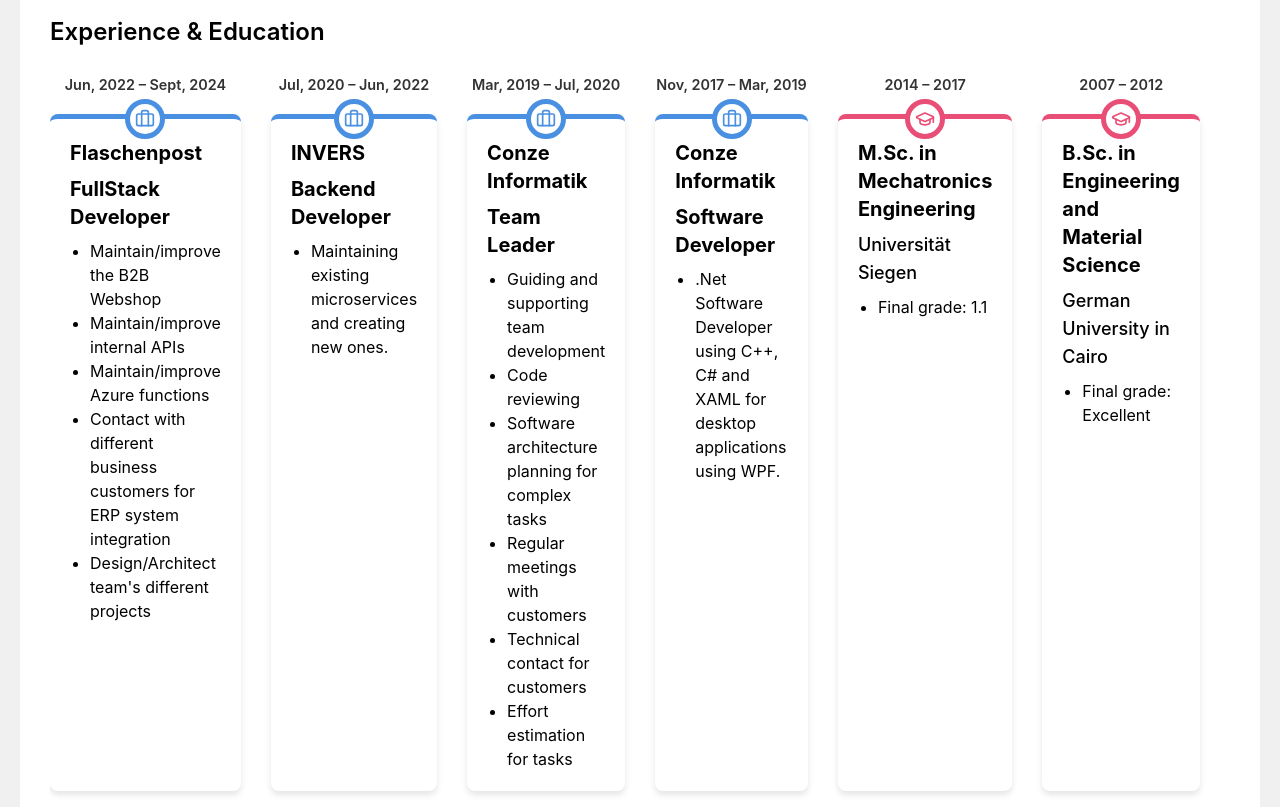
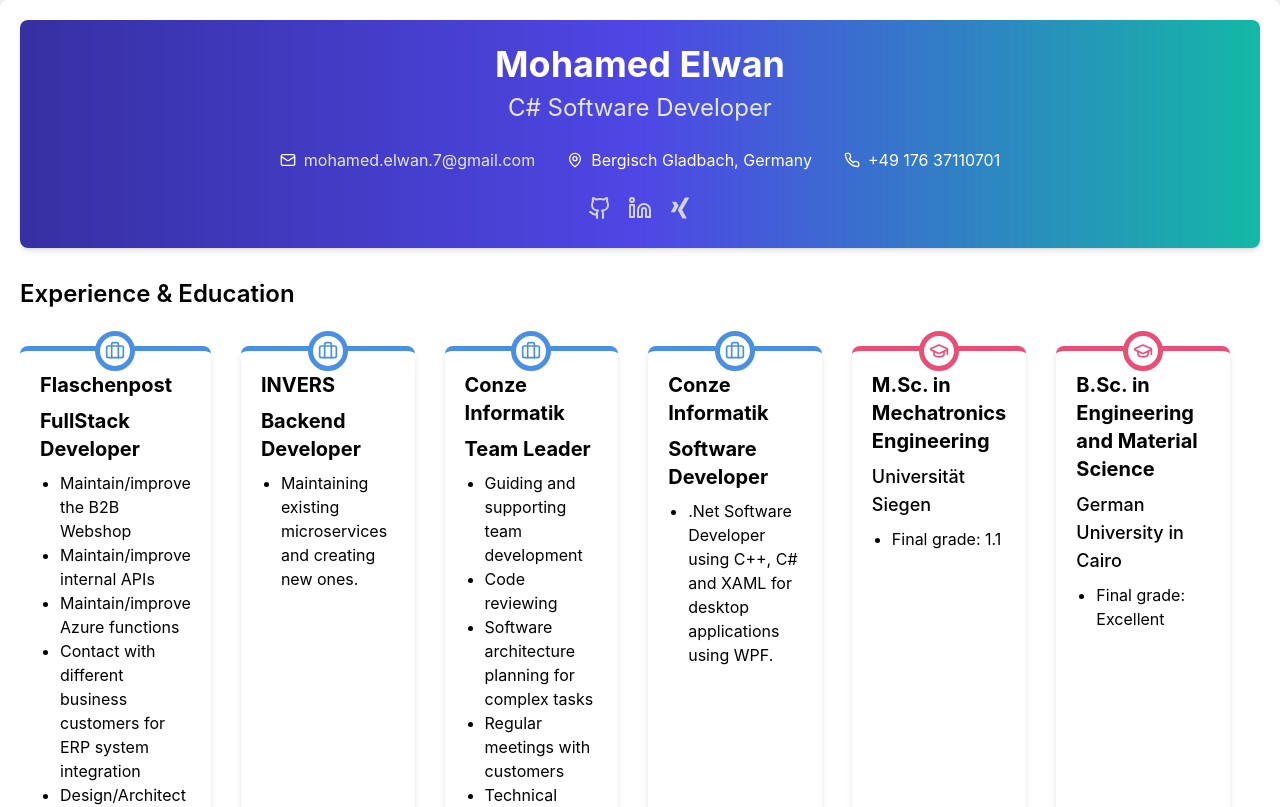
Before and after one commit to 3lwan/3lwan.github.io, a React (Create React App) app: page / in a window 1280 px wide. Shown: the top 807 px of the page. Built offline with nearby package versions, Linux system fonts and the light colour scheme.

Commit message:
Responsive layout

```diff
--- a/src/App.css
+++ b/src/App.css
@@ -8,95 +8,67 @@
 }
 
 #root {
-  height: 100%;
+  min-height: 100%;
   width: 100%;
   display: flex;
   justify-content: center;
-  align-items: center;
-  padding: 20px;
+  align-items: flex-start;
   box-sizing: border-box;
 }
 
 .App {
-  min-height: 100%;
   width: 100%;
+  max-width: 100%;
   padding: 20px;
   box-sizing: border-box;
   background-color: white;
-  max-width: none;
-  margin: 0;
-  border-radius: 0;
-  box-shadow: none;
-  overflow: visible;
+  overflow: hidden;
 }
 
 .header {
-  flex-shrink: 0;
   margin-bottom: 30px;
 }
 
 .main-content {
-  flex-grow: 1;
   display: flex;
   flex-direction: column;
-  padding: 0 10px;
 }
 
 .timeline-container {
   display: flex;
-  flex-direction: row;
-  overflow-x: auto;
+  flex-direction: column;
   margin: 0;
   padding: 20px 0;
   width: 100%;
-  scrollbar-width: thin;
-  scrollbar-color: #4a90e2 #f0f0f0;
-}
-
-.timeline-container::-webkit-scrollbar {
-  height: 8px;
-}
-
-.timeline-container::-webkit-scrollbar-track {
-  background: #f0f0f0;
-}
-
-.timeline-container::-webkit-scrollbar-thumb {
-  background-color: #4a90e2;
-  border-radius: 20px;
-  border: 3px solid #f0f0f0;
 }
 
 .timeline-item {
   position: relative;
-  padding-top: 30px;
-  width: 360px;
-  margin-right: 30px;
+  width: 100%;
+  margin-bottom: 30px;
   background: white;
   border-radius: 8px;
   box-shadow: 0 4px 6px rgba(0, 0, 0, 0.1);
   padding: 20px;
-  margin-top: 30px;
 }
 
 .timeline-item.experience {
-  border-top: 5px solid #4a90e2;
+  border-left: 5px solid #4a90e2;
 }
 
 .timeline-item.education {
-  border-top: 5px solid #e94e77;
+  border-left: 5px solid #e94e77;
 }
 
 .timeline-icon {
   position: absolute;
-  left: 50%;
-  top: -20px;
+  left: -22px;
+  top: 20px;
   width: 40px;
   height: 40px;
   background: white;
   border: 5px solid;
   border-radius: 50%;
-  transform: translateX(-50%);
   display: flex;
   justify-content: center;
   align-items: center;
@@ -120,22 +92,108 @@
 }
 
 .timeline-date {
-  position: absolute;
-  top: -45px;
-  left: 0;
   font-size: 0.9em;
   font-weight: 600;
   color: #333;
-  width: 100%;
-  text-align: center;
+  margin-bottom: 10px;
 }
 
-@media (max-width: 768px) {
+@media (min-width: 1024px) {
+  .App {
+    max-width: 100%;
+    border-radius: 8px;
+    box-shadow: 0 4px 6px rgba(0, 0, 0, 0.1);
+  }
+
+  .timeline-container {
+    flex-direction: row;
+    overflow-x: auto;
+    padding: 20px 0;
+    scrollbar-width: thin;
+    scrollbar-color: #4a90e2 #f0f0f0;
+  }
+
+  .timeline-container::-webkit-scrollbar {
+    height: 8px;
+  }
+
+  .timeline-container::-webkit-scrollbar-track {
+    background: #f0f0f0;
+  }
+
+  .timeline-container::-webkit-scrollbar-thumb {
+    background-color: #4a90e2;
+    border-radius: 20px;
+    border: 3px solid #f0f0f0;
+  }
+
   .timeline-item {
-    width: 320px;
+    width: 360px;
+    margin-right: 30px;
+    margin-bottom: 0;
+  }
+
+  .timeline-icon {
+    left: 50%;
+    top: -20px;
+    transform: translateX(-50%);
+  }
+
+  .timeline-item.experience,
+  .timeline-item.education {
+    border-left: none;
+    border-top: 5px solid;
+  }
+
+  .timeline-item.experience {
+    border-top-color: #4a90e2;
+  }
+
+  .timeline-item.education {
+    border-top-color: #e94e77;
+  }
+
+  .timeline-date {
+    position: absolute;
+    top: -45px;
+    left: 0;
+    width: 100%;
+    text-align: center;
+  }
+}
+
+@media (max-width: 1023px) {
+  #root {
+    padding: 0;
   }
 
   .App {
     padding: 10px;
+    border-radius: 0;
+    box-shadow: none;
+  }
+
+  .header {
+    padding: 15px;
+  }
+
+  .main-content {
+    padding: 0;
+  }
+
+  .timeline-item {
+    border-radius: 0;
+    box-shadow: none;
+    border-bottom: 1px solid #e0e0e0;
+  }
+
+  .timeline-item:last-child {
+    border-bottom: none;
+  }
+
+  .timeline-icon {
+    left: -15px;
+    width: 30px;
+    height: 30px;
   }
 }
--- a/src/App.js
+++ b/src/App.js
@@ -16,8 +16,8 @@
       <div className="timeline-icon">
         {type === 'experience' ? <Briefcase size={20} /> : <GraduationCap size={20} />}
       </div>
-      <span className="timeline-date">{date}</span>
       <div className="timeline-content">
+        <span className="timeline-date">{date}</span>
         {company && <h4 className="text-xl font-bold mb-2">{company}</h4>}
         <h4 className="text-xl font-bold mb-2">{title}</h4>
         {subtitle && <p className="text-lg font-medium mb-2">{subtitle}</p>}
```
